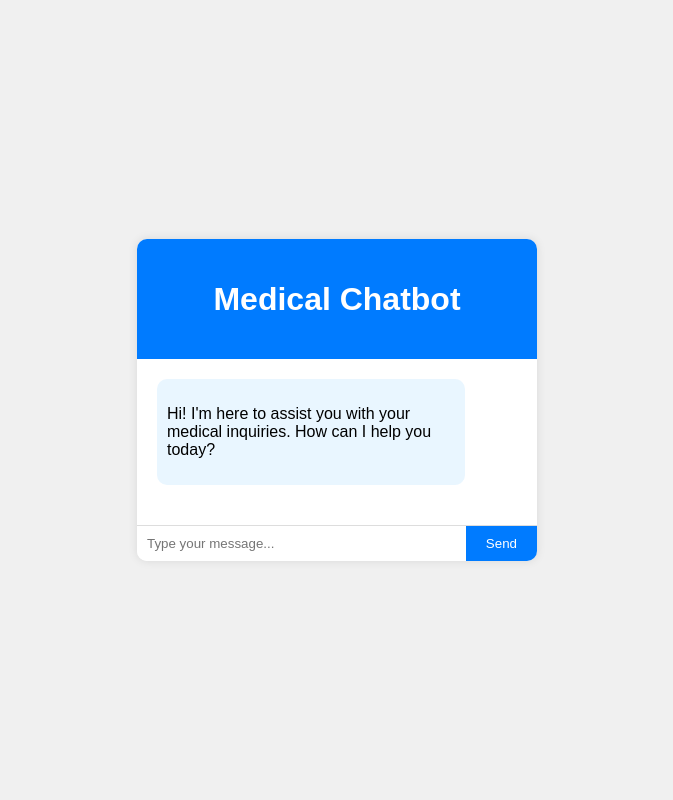
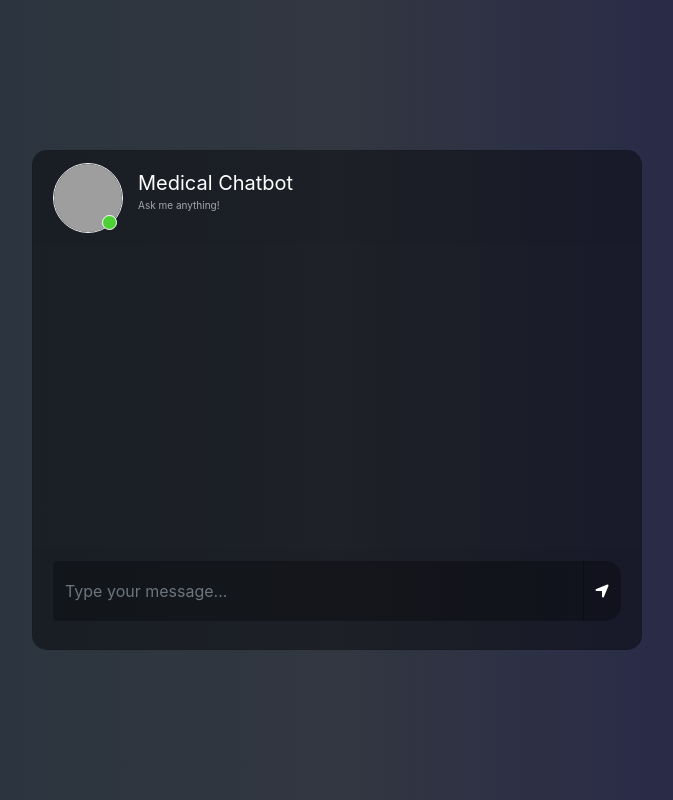
Before and after one commit to Iconic-017/Finance-LLM, a Flask app: page / in a window 1280 px wide. Shown: the whole page, without its empty margins (303-976 px from the left). Run offline with Flask 3, Linux system fonts and the light colour scheme; some libraries are stand-ins or nearby versions; grey boxes are pictures that could not be loaded.

Commit message:
template added

```diff
--- a/app.py
+++ b/app.py
@@ -2,7 +2,7 @@ from flask import Flask , render_template , request , jsonify
 from langchain.prompts import PromptTemplate
 from langchain.chains import RetrievalQA
 from pinecone import Pinecone
-from langchain.llms import CTransformers
+from langchain_community.llms import CTransformers
 from langchain_pinecone import PineconeVectorStore
 from src.helper import download_embedding_model
 from dotenv import load_dotenv
@@ -47,5 +47,14 @@ qa = RetrievalQA.from_chain_type(
 def index():
   return render_template("chat.html")
 
+@app.route("/get", methods = ["GET","POST"])
+def chat():
+  msg = request.form["msg"]
+  input = msg
+  print(input)
+  result = qa.invoke({"query": input})
+  print("response: ",result["result"])
+  return str(result["result"])
+
 if(__name__ == "__main__"):
   app.run(debug=True)
--- a/src/helper.py
+++ b/src/helper.py
@@ -1,4 +1,4 @@
-from langchain.document_loaders import PyPDFLoader , DirectoryLoader
+from langchain_community.document_loaders import PyPDFLoader , DirectoryLoader
 from langchain.text_splitter import RecursiveCharacterTextSplitter
 from langchain_huggingface import HuggingFaceEmbeddings
 
--- a/static/style.css
+++ b/static/style.css
@@ -1,77 +1,223 @@
-body {
-  font-family: Arial, sans-serif;
-  background-color: #f0f0f0;
-  display: flex;
-  justify-content: center;
-  align-items: center;
-  height: 100vh;
-  margin: 0;
+body,html{
+	height: 100%;
+	margin: 0;
+	background: rgb(44, 47, 59);
+   background: -webkit-linear-gradient(to right, rgb(40, 59, 34), rgb(54, 60, 70), rgb(32, 32, 43));
+	background: linear-gradient(to right, rgb(38, 51, 61), rgb(50, 55, 65), rgb(33, 33, 78));
 }
 
-.chat-container {
-  width: 400px;
-  background-color: #fff;
-  border-radius: 10px;
-  box-shadow: 0 0 10px rgba(0, 0, 0, 0.1);
-  overflow: hidden;
-  display: flex;
-  flex-direction: column;
+.chat{
+	margin-top: auto;
+	margin-bottom: auto;
 }
+.card{
+	height: 500px;
+	border-radius: 15px !important;
+	background-color: rgba(0,0,0,0.4) !important;
+}
+.contacts_body{
+	padding:  0.75rem 0 !important;
+	overflow-y: auto;
+	white-space: nowrap;
+}
+.msg_card_body{
+	overflow-y: auto;
+}
+.card-header{
+	border-radius: 15px 15px 0 0 !important;
+	border-bottom: 0 !important;
+}
+.card-footer{
+border-radius: 0 0 15px 15px !important;
+	border-top: 0 !important;
+}
+.container{
+	align-content: center;
+}
+.search{
+	border-radius: 15px 0 0 15px !important;
+	background-color: rgba(0,0,0,0.3) !important;
+	border:0 !important;
+	color:white !important;
+}
+.search:focus{
+	 box-shadow:none !important;
+   outline:0px !important;
+}
+.type_msg{
+	background-color: rgba(0,0,0,0.3) !important;
+	border:0 !important;
+	color:white !important;
+	height: 60px !important;
+	overflow-y: auto;
+}
+	.type_msg:focus{
+	 box-shadow:none !important;
+   outline:0px !important;
+}
+.attach_btn{
+	border-radius: 15px 0 0 15px !important;
+	background-color: rgba(0,0,0,0.3) !important;
+	border:0 !important;
+	color: white !important;
+	cursor: pointer;
+}
+.send_btn{
+	border-radius: 0 15px 15px 0 !important;
+	background-color: rgba(0,0,0,0.3) !important;
+	border:0 !important;
+	color: white !important;
+	cursor: pointer;
+}
+.search_btn{
+	border-radius: 0 15px 15px 0 !important;
+	background-color: rgba(0,0,0,0.3) !important;
+	border:0 !important;
+	color: white !important;
+	cursor: pointer;
+}
+.contacts{
+	list-style: none;
+	padding: 0;
+}
+.contacts li{
+	width: 100% !important;
+	padding: 5px 10px;
+	margin-bottom: 15px !important;
+}
+.active{
+	background-color: rgba(0,0,0,0.3);
+}
+.user_img{
+	height: 70px;
+	width: 70px;
+	border:1.5px solid #f5f6fa;
 
-.chat-header {
-  background-color: #007bff;
-  color: white;
-  padding: 20px;
-  text-align: center;
 }
+.user_img_msg{
+	height: 40px;
+	width: 40px;
+	border:1.5px solid #f5f6fa;
 
-.chat-box {
-  flex: 1;
-  padding: 20px;
-  overflow-y: auto;
 }
-
-.chat-message {
-  margin-bottom: 20px;
+.img_cont{
+	position: relative;
+	height: 70px;
+	width: 70px;
 }
-
-.bot-message {
-  background-color: #e9f6ff;
-  padding: 10px;
-  border-radius: 10px;
-  width: fit-content;
-  max-width: 80%;
+.img_cont_msg{
+	height: 40px;
+	width: 40px;
 }
-
-.user-message {
-  background-color: #dcf8c6;
-  padding: 10px;
-  border-radius: 10px;
-  width: fit-content;
-  max-width: 80%;
-  margin-left: auto;
+.online_icon{
+	position: absolute;
+	height: 15px;
+	width:15px;
+	background-color: #4cd137;
+	border-radius: 50%;
+	bottom: 0.2em;
+	right: 0.4em;
+	border:1.5px solid white;
 }
-
-.chat-input {
-  display: flex;
-  border-top: 1px solid #ddd;
+.offline{
+	background-color: #c23616 !important;
 }
-
-.chat-input input {
-  flex: 1;
-  padding: 10px;
-  border: none;
-  outline: none;
+.user_info{
+	margin-top: auto;
+	margin-bottom: auto;
+	margin-left: 15px;
 }
-
-.chat-input button {
-  padding: 10px 20px;
-  border: none;
-  background-color: #007bff;
-  color: white;
-  cursor: pointer;
+.user_info span{
+	font-size: 20px;
+	color: white;
 }
-
-.chat-input button:hover {
-  background-color: #0056b3;
+.user_info p{
+	font-size: 10px;
+	color: rgba(255,255,255,0.6);
 }
+.video_cam{
+	margin-left: 50px;
+	margin-top: 5px;
+}
+.video_cam span{
+	color: white;
+	font-size: 20px;
+	cursor: pointer;
+	margin-right: 20px;
+}
+.msg_cotainer{
+	margin-top: auto;
+	margin-bottom: auto;
+	margin-left: 10px;
+	border-radius: 25px;
+	background-color: rgb(82, 172, 255);
+	padding: 10px;
+	position: relative;
+}
+.msg_cotainer_send{
+	margin-top: auto;
+	margin-bottom: auto;
+	margin-right: 10px;
+	border-radius: 25px;
+	background-color: #58cc71;
+	padding: 10px;
+	position: relative;
+}
+.msg_time{
+	position: absolute;
+	left: 0;
+	bottom: -15px;
+	color: rgba(255,255,255,0.5);
+	font-size: 10px;
+}
+.msg_time_send{
+	position: absolute;
+	right:0;
+	bottom: -15px;
+	color: rgba(255,255,255,0.5);
+	font-size: 10px;
+}
+.msg_head{
+	position: relative;
+}
+#action_menu_btn{
+	position: absolute;
+	right: 10px;
+	top: 10px;
+	color: white;
+	cursor: pointer;
+	font-size: 20px;
+}
+.action_menu{
+	z-index: 1;
+	position: absolute;
+	padding: 15px 0;
+	background-color: rgba(0,0,0,0.5);
+	color: white;
+	border-radius: 15px;
+	top: 30px;
+	right: 15px;
+	display: none;
+}
+.action_menu ul{
+	list-style: none;
+	padding: 0;
+	margin: 0;
+}
+.action_menu ul li{
+	width: 100%;
+	padding: 10px 15px;
+	margin-bottom: 5px;
+}
+.action_menu ul li i{
+	padding-right: 10px;
+}
+.action_menu ul li:hover{
+	cursor: pointer;
+	background-color: rgba(0,0,0,0.2);
+}
+@media(max-width: 576px){
+	.contacts_card{
+	margin-bottom: 15px !important;
+}
+}
--- a/templates/chat.html
+++ b/templates/chat.html
@@ -1,26 +1,82 @@
+<link href="//maxcdn.bootstrapcdn.com/bootstrap/4.1.1/css/bootstrap.min.css" rel="stylesheet" id="bootstrap-css">
+<script src="//maxcdn.bootstrapcdn.com/bootstrap/4.1.1/js/bootstrap.min.js"></script>
+<script src="//cdnjs.cloudflare.com/ajax/libs/jquery/3.2.1/jquery.min.js"></script>
+
 <!DOCTYPE html>
-<html lang="en">
+<html>
 	<head>
-    <meta charset="UTF-8">
-    <meta name="viewport" content="width=device-width, initial-scale=1.0">
-    <title>Medical Chatbot</title>
-    <link rel="stylesheet" href="../static/style.css">
+		<title>Chatbot</title>
+		<link rel="stylesheet" href="https://stackpath.bootstrapcdn.com/bootstrap/4.1.3/css/bootstrap.min.css" integrity="sha384-MCw98/SFnGE8fJT3GXwEOngsV7Zt27NXFoaoApmYm81iuXoPkFOJwJ8ERdknLPMO" crossorigin="anonymous">
+		<link rel="stylesheet" href="https://use.fontawesome.com/releases/v5.5.0/css/all.css" integrity="sha384-B4dIYHKNBt8Bc12p+WXckhzcICo0wtJAoU8YZTY5qE0Id1GSseTk6S+L3BlXeVIU" crossorigin="anonymous">
+		<script src="https://ajax.googleapis.com/ajax/libs/jquery/3.3.1/jquery.min.js"></script>
+		<link rel="stylesheet" type="text/css" href="../static/style.css"/>
+        <link rel="stylesheet" href="https://cdnjs.cloudflare.com/ajax/libs/font-awesome/6.0.0-beta3/css/all.min.css">
 	</head>
+
+
 	<body>
-    <div class="chat-container">
-        <div class="chat-header">
-            <h1>Medical Chatbot</h1>
+		<div class="container-fluid h-100">
+			<div class="row justify-content-center h-100">
+				<div class="col-md-8 col-xl-6 chat">
+					<div class="card">
+						<div class="card-header msg_head">
+							<div class="d-flex bd-highlight">
+								<div class="img_cont">
+									<!-- <img src="https://i.ibb.co/fSNP7Rz/icons8-chatgpt-512.png" class="rounded-circle user_img"> -->
+									<img src="https://img.icons8.com/?size=100&id=9522&format=png&color=FFFFFF" class="rounded-circle user_img">
+									<span class="online_icon"></span>
 								</div>
-        <div class="chat-box">
-            <div class="chat-message bot-message">
-                <p>Hi! I'm here to assist you with your medical inquiries. How can I help you today?</p>
+								<div class="user_info">
+									<span>Medical Chatbot</span>
+									<p>Ask me anything!</p>
 								</div>
 							</div>
-        <div class="chat-input">
-            <input type="text" id="userInput" placeholder="Type your message...">
-            <button id="sendBtn">Send</button>
+						</div>
+						<div id="messageFormeight" class="card-body msg_card_body">
+
+
+						</div>
+						<div class="card-footer">
+							<form id="messageArea" class="input-group">
+                                <input type="text" id="text" name="msg" placeholder="Type your message..." autocomplete="off" class="form-control type_msg" required/>
+								<div class="input-group-append">
+									<button type="submit" id="send" class="input-group-text send_btn"><i class="fas fa-location-arrow"></i></button>
+								</div>
+							</form>
 						</div>
 					</div>
-    <script src="script.js"></script>
+				</div>
+			</div>
+		</div>
+
+		<script>
+			$(document).ready(function() {
+				$("#messageArea").on("submit", function(event) {
+					const date = new Date();
+					const hour = date.getHours();
+					const minute = date.getMinutes();
+					const str_time = hour+":"+minute;
+					var rawText = $("#text").val();
+
+					var userHtml = '<div class="d-flex justify-content-end mb-4"><div class="msg_cotainer_send">' + rawText + '<span class="msg_time_send">'+ str_time + '</span></div><div class="img_cont_msg"><img src="https://i.ibb.co/d5b84Xw/Untitled-design.png" class="rounded-circle user_img_msg"></div></div>';
+
+					$("#text").val("");
+					$("#messageFormeight").append(userHtml);
+
+					$.ajax({
+						data: {
+							msg: rawText,
+						},
+						type: "POST",
+						url: "/get",
+					}).done(function(data) {
+						var botHtml = '<div class="d-flex justify-content-start mb-4"><div class="img_cont_msg"><img src="https://www.prdistribution.com/spirit/uploads/pressreleases/2019/newsreleases/d83341deb75c4c4f6b113f27b1e42cd8-chatbot-florence-already-helps-thousands-of-patients-to-remember-their-medication.png" class="rounded-circle user_img_msg"></div><div class="msg_cotainer">' + data + '<span class="msg_time">' + str_time + '</span></div></div>';
+						$("#messageFormeight").append($.parseHTML(botHtml));
+					});
+					event.preventDefault();
+				});
+			});
+		</script>
+
     </body>
 </html>
```
Also changed, not shown: templates/Screenshot 2024-07-26 192835.png (added). Lines whose indentation alone changed are shown as unchanged.
